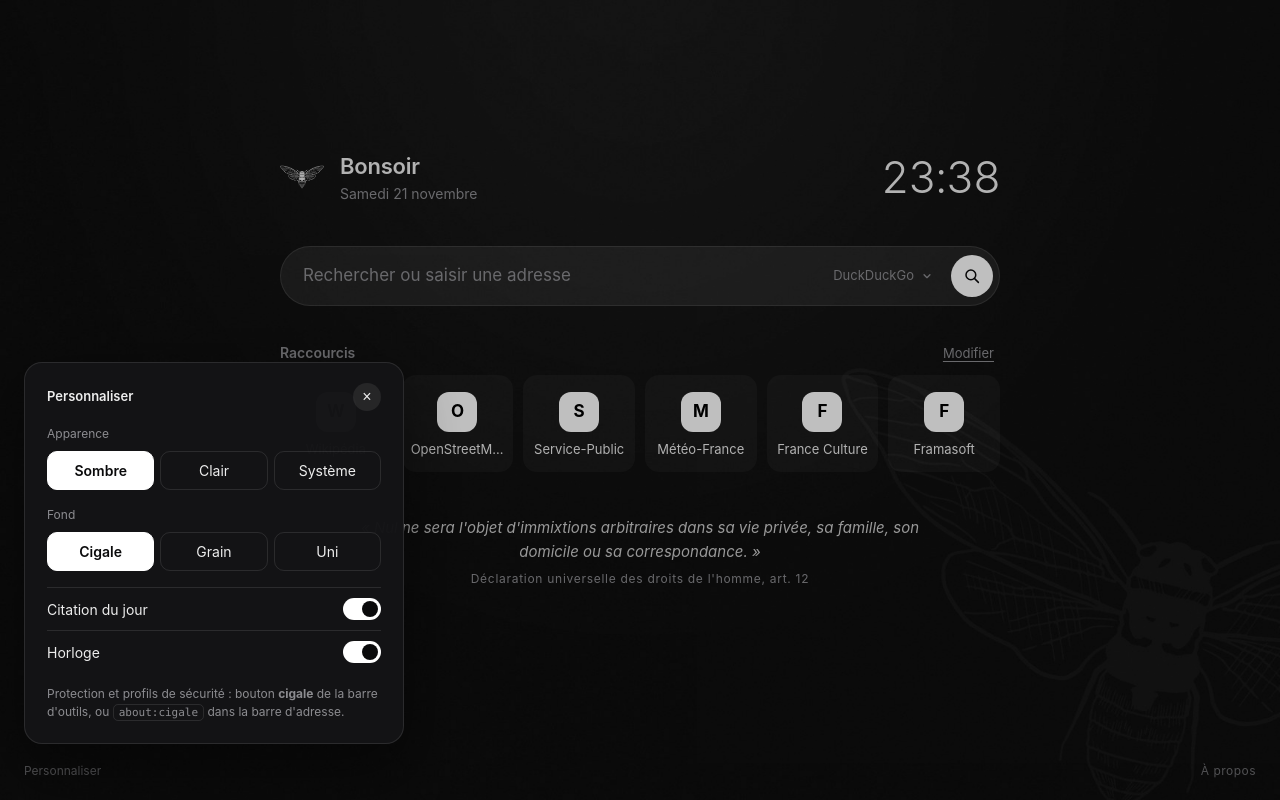
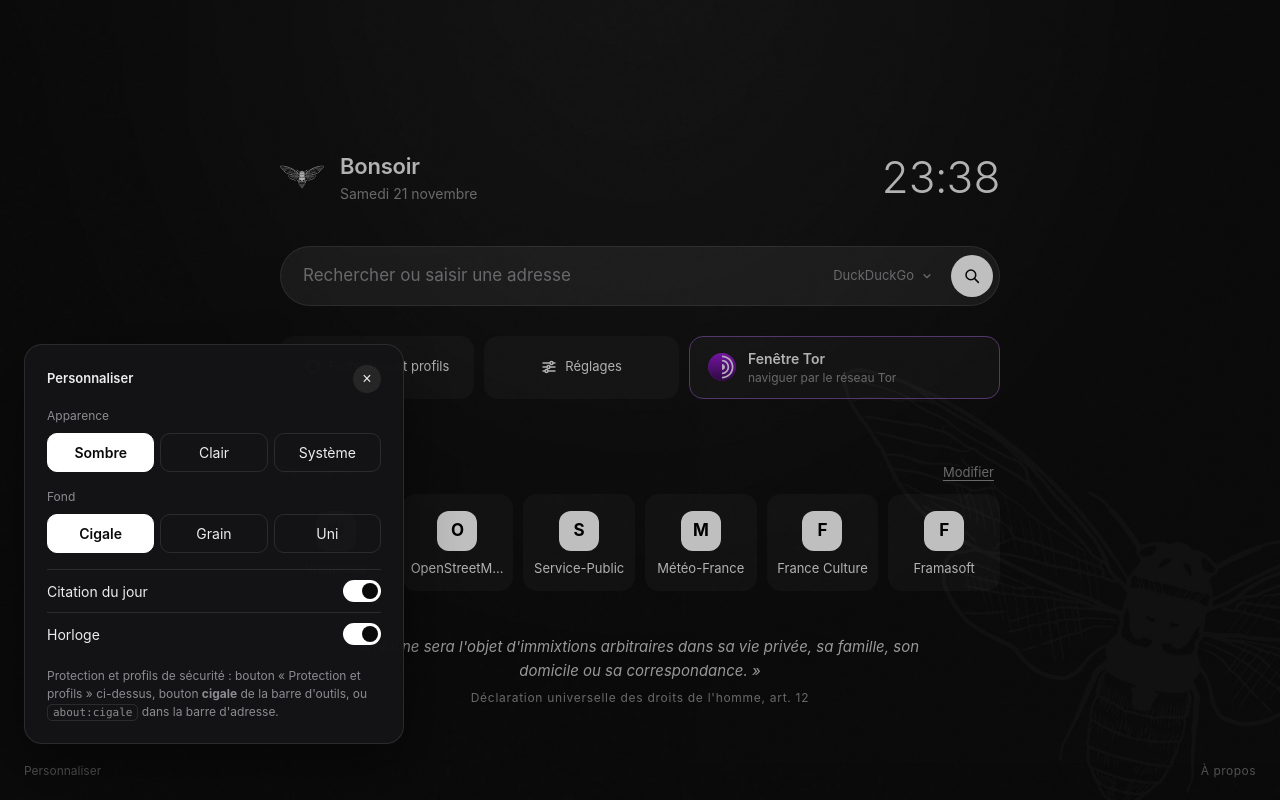
Before and after one commit to urbanyl/la-cigale, a plain HTML site: page accueil/index.html in a window 1280 px wide. Both pictures are taken after a click on the button "Personnaliser". Drawn offline with Linux system fonts and the light colour scheme.

Commit message:
1.2.1 : about:apropos, boutons Protection, Réglages et Tor sur l'accueil, logo Tor, assistance Discord

```diff
--- a/accueil/apropos.html
+++ b/accueil/apropos.html
@@ -49,7 +49,8 @@
         <a href="https://creativecommons.org/licenses/by/3.0/deed.fr">CC BY 3.0</a>.</p>
     </section>
 
-    <footer class="pied"><a href="index.html">← Retour à l'accueil</a></footer>
+    <footer class="pied"><a href="#" id="retour">← Retour</a></footer>
   </main>
+  <script src="apropos.js"></script>
 </body>
 </html>
--- /dev/null
+++ b/accueil/apropos.js
@@ -0,0 +1,5 @@
+// about:apropos ne connaît pas l'adresse de la page d'accueil : on revient simplement en arrière
+document.getElementById("retour").addEventListener("click", (e) => {
+  e.preventDefault();
+  history.back();
+});
--- a/accueil/index.html
+++ b/accueil/index.html
@@ -42,6 +42,18 @@
       </button>
     </form>
 
+    <nav class="actions" aria-label="La Cigale">
+      <a href="about:ouvrir?protection">
+        <svg viewBox="0 0 16 16" width="16" height="16" aria-hidden="true"><path d="M8 1.5 2.5 3.5v4c0 3.3 2.3 5.9 5.5 7 3.2-1.1 5.5-3.7 5.5-7v-4z" fill="none" stroke="currentColor" stroke-width="1.4" stroke-linejoin="round"/></svg>
+        Protection et profils</a>
+      <a href="about:ouvrir?preferences">
+        <svg viewBox="0 0 16 16" width="16" height="16" aria-hidden="true"><path d="M2 4h7M12 4h2M2 12h2M7 12h7M2 8h4M9 8h5" stroke="currentColor" stroke-width="1.4" stroke-linecap="round"/><circle cx="10.5" cy="4" r="1.5" fill="none" stroke="currentColor" stroke-width="1.4"/><circle cx="5.5" cy="12" r="1.5" fill="none" stroke="currentColor" stroke-width="1.4"/><circle cx="7.5" cy="8" r="1.5" fill="none" stroke="currentColor" stroke-width="1.4"/></svg>
+        Réglages</a>
+      <a class="tor" href="about:ouvrir?tor">
+        <img src="img/tor.svg" width="28" height="28" alt="">
+        <span><b>Fenêtre Tor</b><small>naviguer par le réseau Tor</small></span></a>
+    </nav>
+
     <section aria-labelledby="titre-raccourcis">
       <div class="barre-section">
         <h2 id="titre-raccourcis">Raccourcis</h2>
@@ -64,7 +76,7 @@
 
     <footer class="pied">
       <button type="button" class="lien-pied" id="personnaliser" aria-haspopup="dialog" aria-controls="panneau">Personnaliser</button>
-      <a class="lien-pied" href="apropos.html">À propos</a>
+      <a class="lien-pied" href="about:ouvrir?apropos">À propos</a>
     </footer>
 
     <dialog class="panneau" id="panneau" aria-labelledby="panneau-titre">
@@ -92,8 +104,8 @@
         <span>Horloge</span>
         <input type="checkbox" id="reglage-horloge" role="switch">
       </label>
-      <p class="panneau-note">Protection et profils de sécurité : bouton <b>cigale</b> de la barre d'outils,
-        ou <kbd>about:cigale</kbd> dans la barre d'adresse.</p>
+      <p class="panneau-note">Protection et profils de sécurité : bouton « Protection et profils » ci-dessus,
+        bouton <b>cigale</b> de la barre d'outils, ou <kbd>about:cigale</kbd> dans la barre d'adresse.</p>
     </dialog>
   </main>
   <script src="citations.js"></script>
--- a/accueil/style.css
+++ b/accueil/style.css
@@ -185,6 +185,33 @@ h2 {
   text-underline-offset: 3px;
 }
 .lien:hover { color: var(--texte); }
+
+.actions {
+  display: grid;
+  grid-template-columns: 1fr 1fr 1.6fr;
+  gap: 10px;
+  margin: -6px 0 26px;
+}
+.actions a {
+  display: flex;
+  align-items: center;
+  justify-content: center;
+  gap: 8px;
+  padding: 11px 14px;
+  border-radius: var(--rayon);
+  background: var(--surface);
+  border: 1px solid transparent;
+  color: var(--texte);
+  text-decoration: none;
+  font-size: 13px;
+  transition: background 0.15s, border-color 0.15s;
+}
+.actions a:hover, .actions a:focus-visible { background: var(--surface-forte); border-color: var(--bordure); outline: 0; }
+.actions .tor { justify-content: flex-start; gap: 12px; padding-left: 18px; border-color: #6f4a8e; }
+.actions .tor:hover, .actions .tor:focus-visible { border-color: #9a6fc0; }
+.actions .tor b { display: block; font-size: 14px; font-weight: 600; }
+.actions .tor small { display: block; color: var(--texte-doux); font-size: 12px; }
+@media (max-width: 560px) { .actions { grid-template-columns: 1fr 1fr; } .actions .tor { grid-column: span 2; } }
 
 .raccourcis {
   list-style: none;
--- a/reglages/distribution/policies.json
+++ b/reglages/distribution/policies.json
@@ -161,6 +161,11 @@
         "Locked": false
       }
     },
+    "SupportMenu": {
+      "Title": "Assistance La Cigale (Discord)",
+      "URL": "https://discord.gg/YFrPQEaQEK",
+      "AccessKey": "C"
+    },
     "EncryptedMediaExtensions": {
       "Enabled": false,
       "Locked": false
```
Also changed, not shown: apparence/protection/protection.html (+1 -1 lines), accueil/img/tor.svg (added), apparence/protection/tor.svg, 4 other files.
